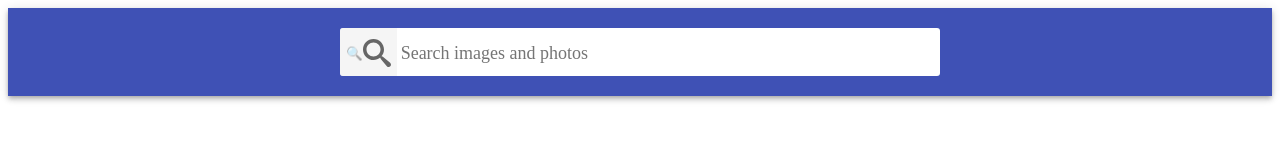
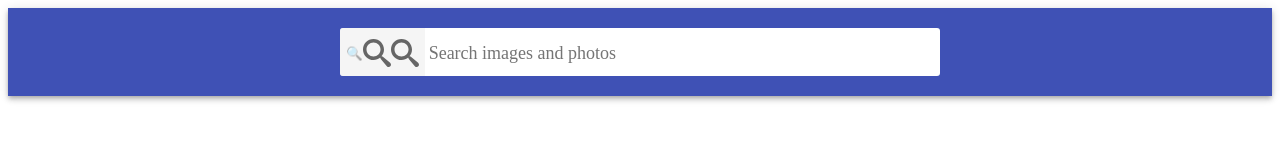
Before and after one commit to ZhuravlevAlexei/goit-typescript-hw-02, a React (Vite) app: page / in a window 1280 px wide. Shown: the top 160 px of the page. Built offline with nearby package versions, Linux system fonts and the light colour scheme.

Commit message:
magnifier

```diff
--- a/src/components/Searchbar/Searchbar.tsx
+++ b/src/components/Searchbar/Searchbar.tsx
@@ -4,6 +4,7 @@ import { useState } from "react";
 import { SearchbarProps } from "../App.types";
 import css from "./Searchbar.module.css";
 import sprite from "../../assets/search.svg";
+import searchCopied from "../../searchCopied.svg";
 
 const Searchbar: React.FC<SearchbarProps> = ({ onSubmit }) => {
   const [searchInputText, setSearchInputText] = useState<string>("");
@@ -44,6 +45,9 @@ const Searchbar: React.FC<SearchbarProps> = ({ onSubmit }) => {
             <svg className={css.searchBtnIcon} width="28" height="28">
               <use href={`${sprite}#search`}></use>
             </svg>
+            <svg className={css.searchBtnIcon} width="28" height="28">
+              <use href={`${searchCopied}#search`}></use>
+            </svg>
           </div>
         </button>
 
```
Also changed, not shown: src/searchCopied.svg (added).
